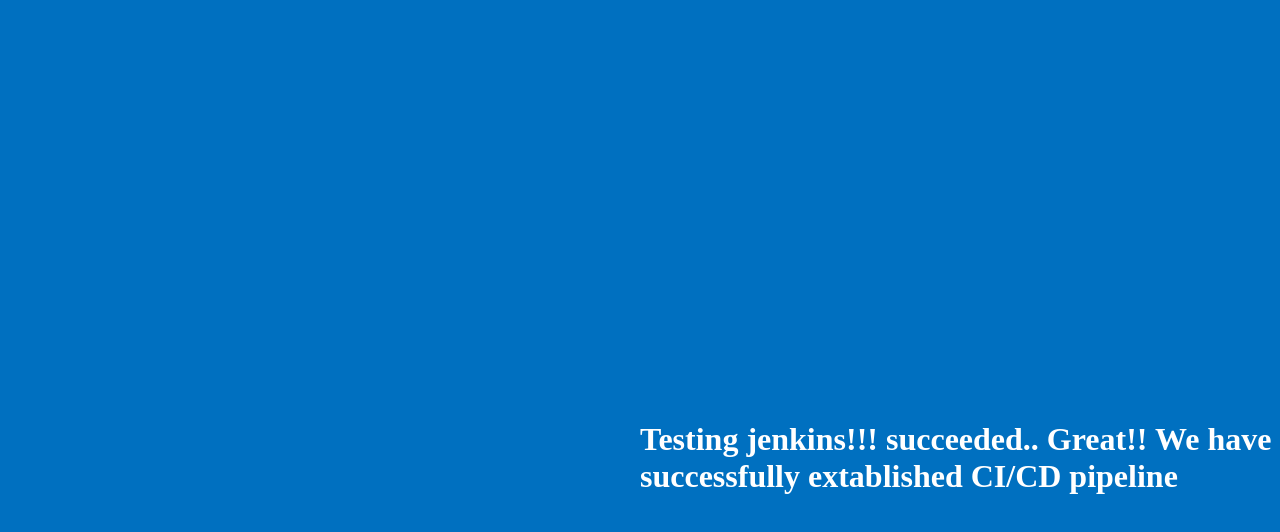
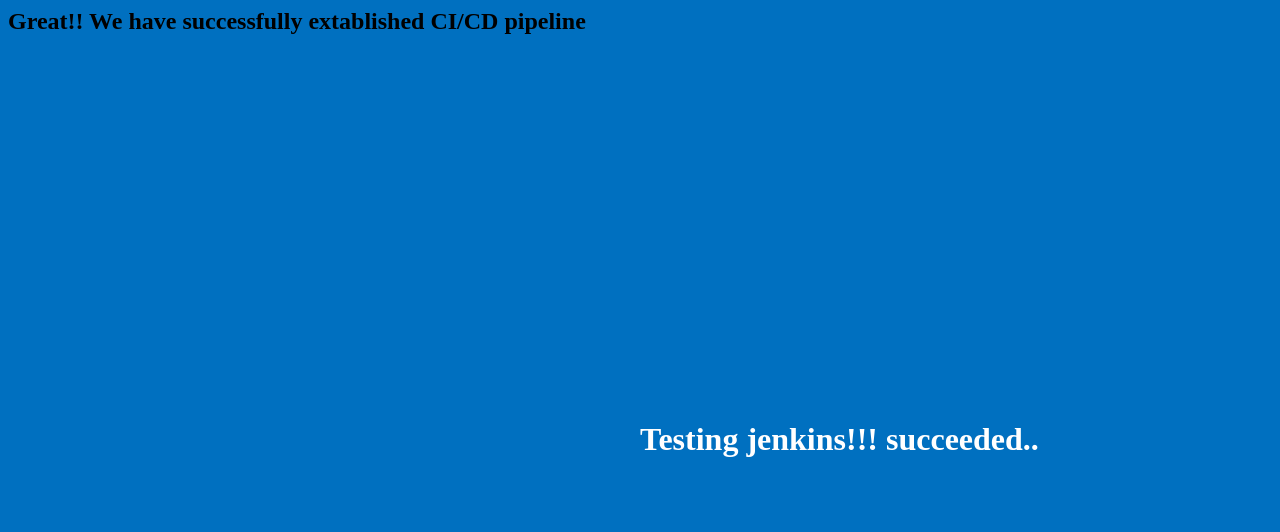
Before and after one commit to ankikcooll/testing1, a plain HTML site: page index.html in a window 1280 px wide. Drawn offline with Linux system fonts and the light colour scheme.

Commit message:
modified index file

```diff
--- a/index.html
+++ b/index.html
@@ -3,10 +3,11 @@
 
 	body{background: #0070c0;}
 	h1{position: absolute;top:50%;left:50%;color: white;}
+	h2{color: black;}
 
 </style>
     <h1>Testing jenkins!!! succeeded..
-	Great!! We have successfully extablished CI/CD pipeline
-    </h1>
+	    <h2>	Great!! We have successfully extablished CI/CD pipeline
+		    </h2></h1>
 
 </html>
```
